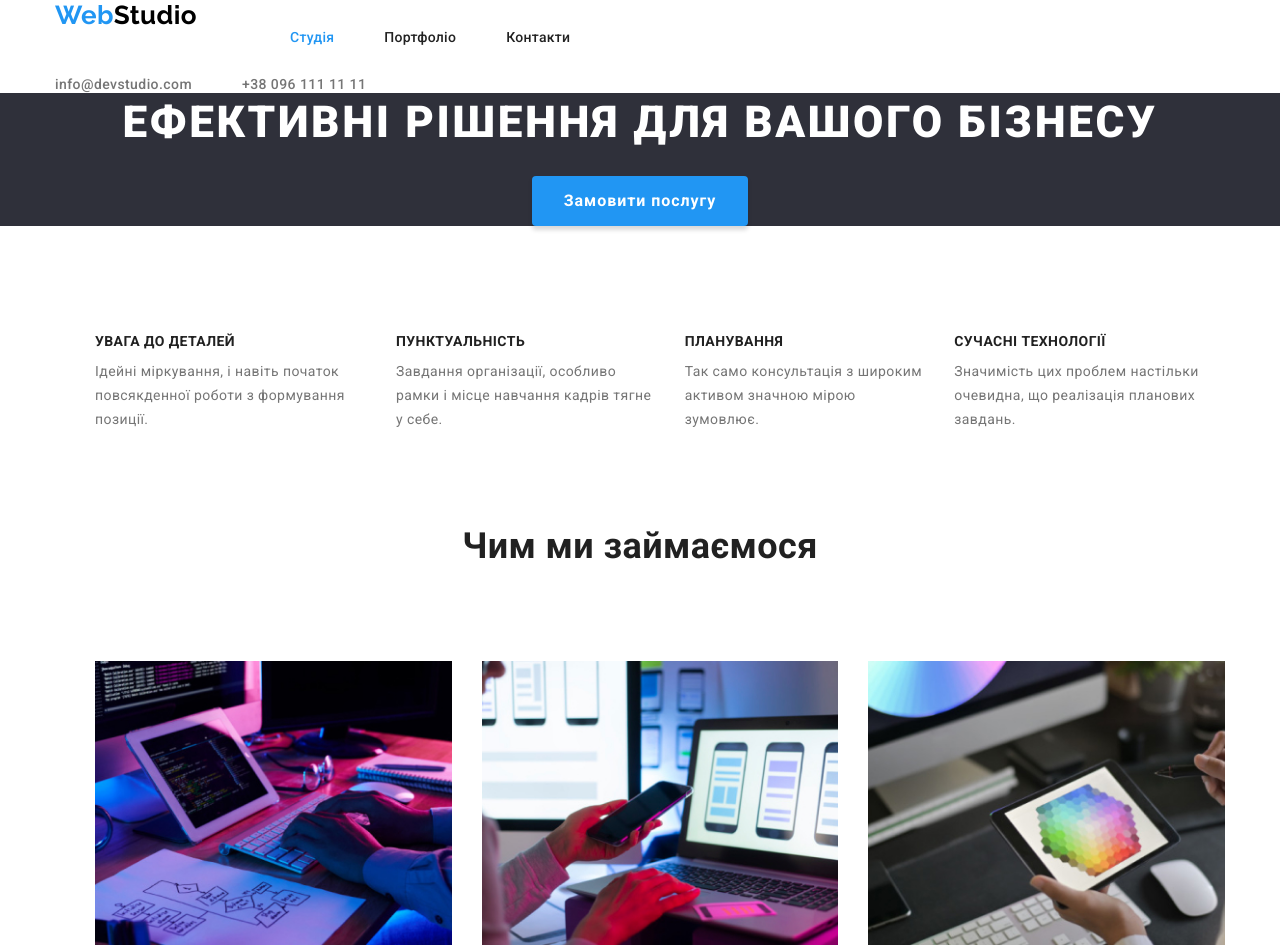
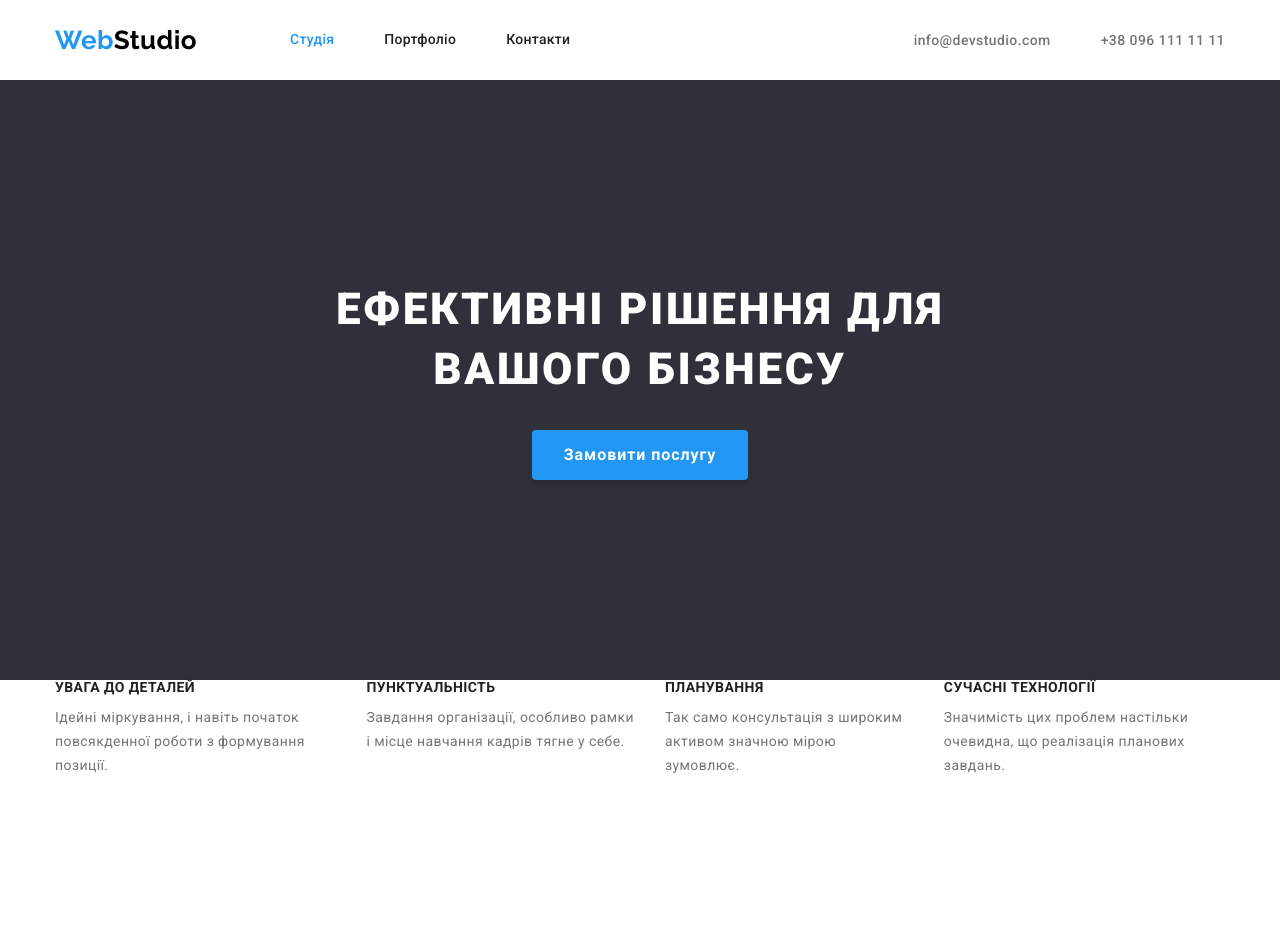
Before and after one commit to Anastasiia-Berehovykh/goit-markup-hw-03, a plain HTML site: page index.html in a window 1280 px wide. Shown: the top 952 px of the page. Drawn offline with nearby package versions, Linux system fonts and the light colour scheme.

Commit message:
position-new

```diff
--- a/css/styles.css
+++ b/css/styles.css
@@ -84,6 +84,7 @@ body{
 
 .nav{
   display: flex;
+  align-items: center;
 
 }
 
@@ -121,8 +122,8 @@ line-height: 1.19;
 
 .site-nav .link{
     display: block;
-    padding-top: 30px;
-    padding-bottom: 30px;
+    padding-top: 32px;
+    padding-bottom: 32px;
     color:var(--title-text-color);
     font-family: 'Roboto';
 font-weight: 500;
@@ -146,6 +147,7 @@ letter-spacing: 0.02em;
 /* auth-nav */
 .auth-nav{
    display: flex;
+   margin-left: auto;
 
 }
  .auth-nav{
@@ -156,6 +158,7 @@ letter-spacing: 0.02em;
 
 .auth-nav .item{
     margin-left: auto;
+
 
 }
 .auth-nav .item+ .item{
@@ -177,6 +180,7 @@ line-height: 1.14;
 
 /* hero */
 .hero{
+    padding: 200px 0;
     text-align: center;
     background-color:var(--bgr-footer-hiro);
 
@@ -184,8 +188,9 @@ line-height: 1.14;
 
 
 .hero-title{
-    margin-top: 0px;
-    margin-bottom: 23px;
+    width: 696px;
+    margin: 0 auto;
+    margin-bottom: 30px;
 
 
     font-family: 'Roboto';
@@ -272,14 +277,10 @@ cursor: pointer;
 }
 
 /* section-title */
-.section{
-    padding-top: 94px;
-    padding-bottom: 94px;
-}
+
 
 .section.no-padding{
-    padding-top: 0;
-    padding-bottom: 0;
+  padding-top: 0;
 }
 
 .section-title{
@@ -329,8 +330,7 @@ text-transform: uppercase;
 line-height: 1.71;
 }
 .feature-list .item{
-    margin-top: 94px;
-    justify-content: space-between;
+
 
 
 }
@@ -349,16 +349,15 @@ line-height: 1.71;
     display: flex;
 
     list-style-type: none;
-    margin-top: 94px;
-    margin-bottom: 50px;
+
 }
 .ex{
     margin-bottom: 50px;
-    margin-top: 94px;
+
 
 }
 .examples .item{
-    margin-bottom: 94px;
+
 }
 .examples .item+ .item{
     margin-left: 30px;
--- a/index.html
+++ b/index.html
@@ -19,23 +19,21 @@
   </head>
   <body>
     <header class="page-header">
-      <div class="main-nav">
       <div class="container">
         <nav class="nav">
-            <a href="./index.html" class="logo-web"
-              >Web<span class="logo-studio">Studio</span></a
+          <a href="./index.html" class="logo-web">Web<span class="logo-studio">Studio</span></a
           >
-
           <ul class="site-nav list">
-              <li class="item"><a href="./index.html" class="link current">Студія</a></li>
-              <li class="item"><a href="./portfolio.html" class="link">Портфоліо</a></li>
+            <li class="item">
+              <a href="./index.html" class="link current">Студія</a>
+            </li>
+            <li class="item">
+              <a href="./portfolio.html" class="link">Портфоліо</a>
+            </li>
             <li class="item"><a href="" class="link">Контакти</a></li>
           </ul>
         </nav>
-        </div>
 
-
-        <div class="container">
         <ul class="auth-nav list">
           <li class="item">
             <a href="mailto:info@devstudio.com" class="link"
@@ -47,8 +45,6 @@
           </li>
         </ul>
       </div>
-      </div>
-
     </header>
     <main>
       <section class="hero">
@@ -61,7 +57,7 @@
           <h2 class="section-title visually-hidden">
             Приклади ефективних рішень
           </h2>
-          <ul class="feature-list">
+          <ul class="feature-list list">
             <li class="item">
               <h3 class="title">Увага до деталей</h3>
               <p class="text">
@@ -93,10 +89,10 @@
         </div>
       </section>
 
-      <section class="section no-padding">
+      <section class="section">
         <div class="container">
           <h2 class="section-title ex">Чим ми займаємося</h2>
-          <ul class="examples">
+          <ul class="examples list">
             <li class="item">
               <img src="./img/box1.jpg" alt="Створення сайтів" width="370" />
             </li>
```
Lines whose indentation alone changed are shown as unchanged.
